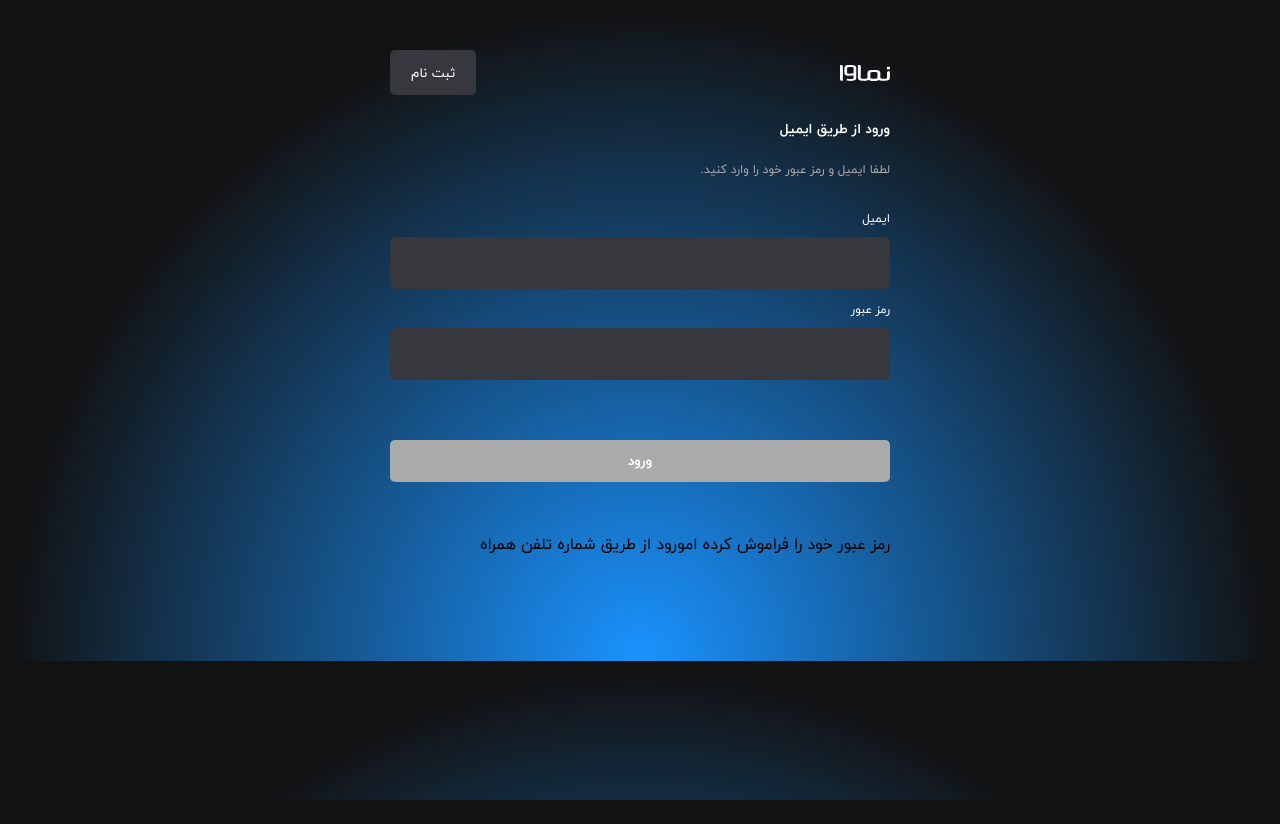
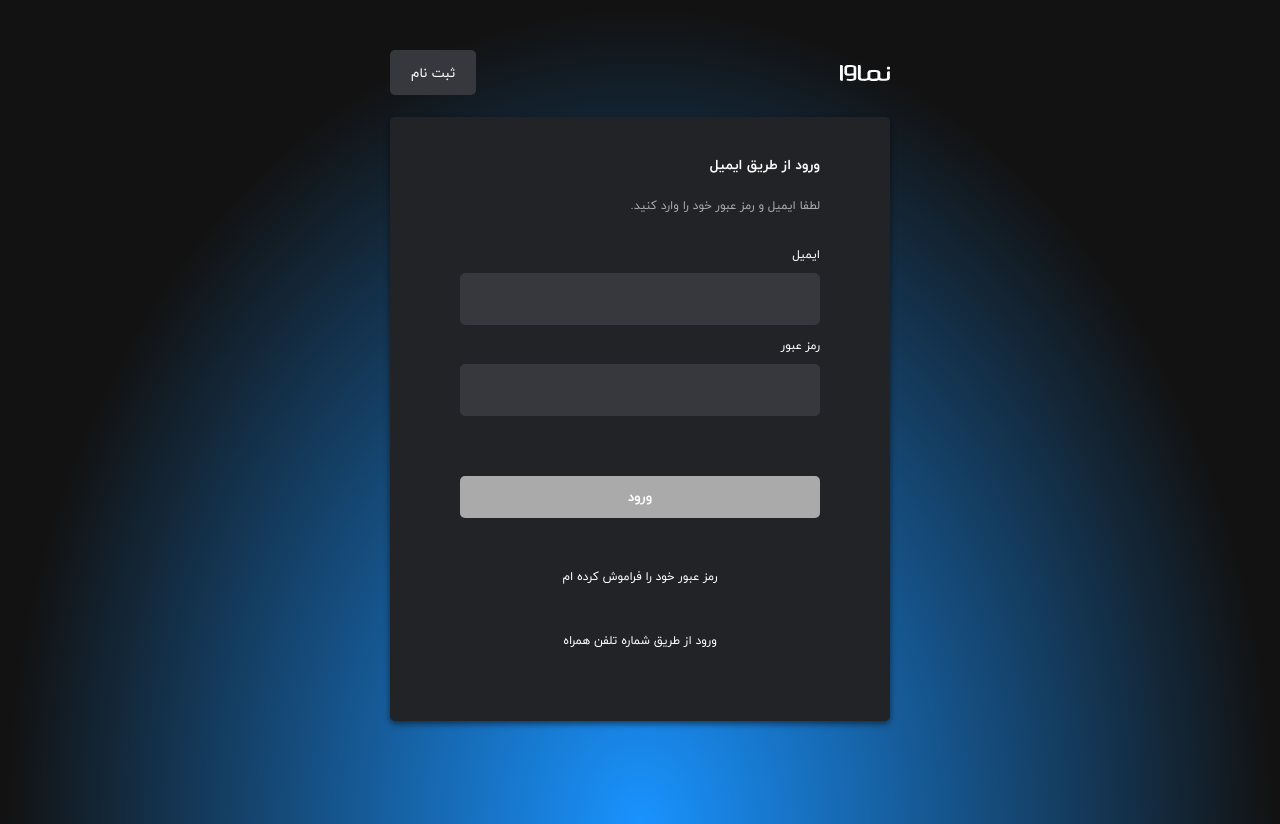
Before and after one commit to mobina-roknabadpou/LoginForm, a React app: page / in a window 1280 px wide. Before the commit the page ends 800 px from the top, so only its background shows below. Built offline with nearby package versions, Linux system fonts and the light colour scheme.

Commit message:
style: rename class

```diff
--- a/src/components/LoginForm/style.module.css
+++ b/src/components/LoginForm/style.module.css
@@ -5,7 +5,7 @@
   padding: 0 40px;
 }
 
-.controlForm {
+.formControl {
   display: flex;
   flex-direction: column;
   padding: 22px 0 79px 0;
@@ -60,16 +60,16 @@
   margin: 50px 0 38px 0;
   cursor: pointer;
 }
-.btnSubmit:disabled{
+.btnSubmit:disabled {
   background-color: #aaa;
 }
-.reminder {
+.optionItem {
   display: flex;
   flex-direction: column;
   align-items: center;
 }
 
-.reminder > span {
+.optionItem > span {
   color: #fff;
   text-align: center;
   font-family: IRANYekan;
@@ -80,29 +80,29 @@
   cursor: pointer;
 }
 
-.reminder > span:first-child {
+.optionItem > span:first-child {
   margin-bottom: 43px;
 }
 
 @media screen and (min-width: 681px) and (max-width: 1279px) {
-  .container{
+  .container {
     padding: 0;
   }
-  .controlForm {
+  .formControl {
     background-color: #222327;
-    box-shadow: 0px 3px 6px 0px rgba(0, 0, 0, 0.50);
+    box-shadow: 0px 3px 6px 0px rgba(0, 0, 0, 0.5);
     padding: 40px 40px 79px 40px;
   }
 }
 
-@media screen and (min-width: 1280px){
-  .container{
+@media screen and (min-width: 1280px) {
+  .container {
     max-width: 500px;
     padding: 0;
   }
-  .controlForm {
+  .formControl {
     background-color: #222327;
-    box-shadow: 0px 3px 6px 0px rgba(0, 0, 0, 0.50);
+    box-shadow: 0px 3px 6px 0px rgba(0, 0, 0, 0.5);
     padding: 36px 70px 70px 70px;
   }
 }
```
